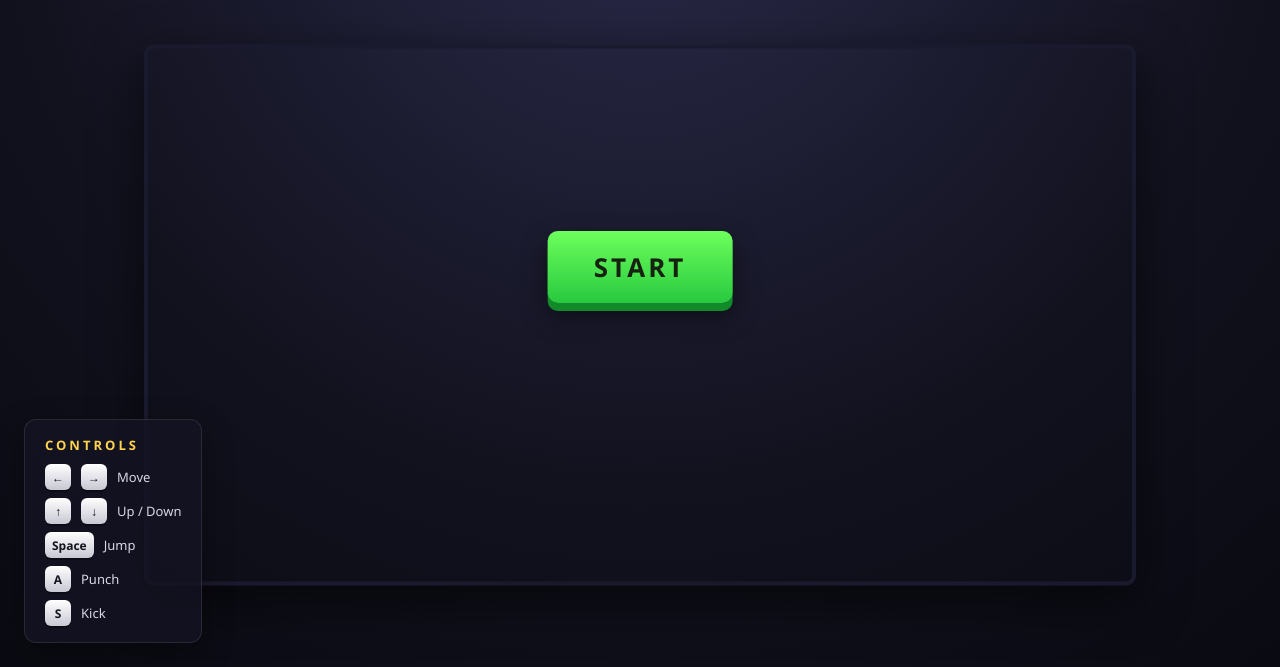
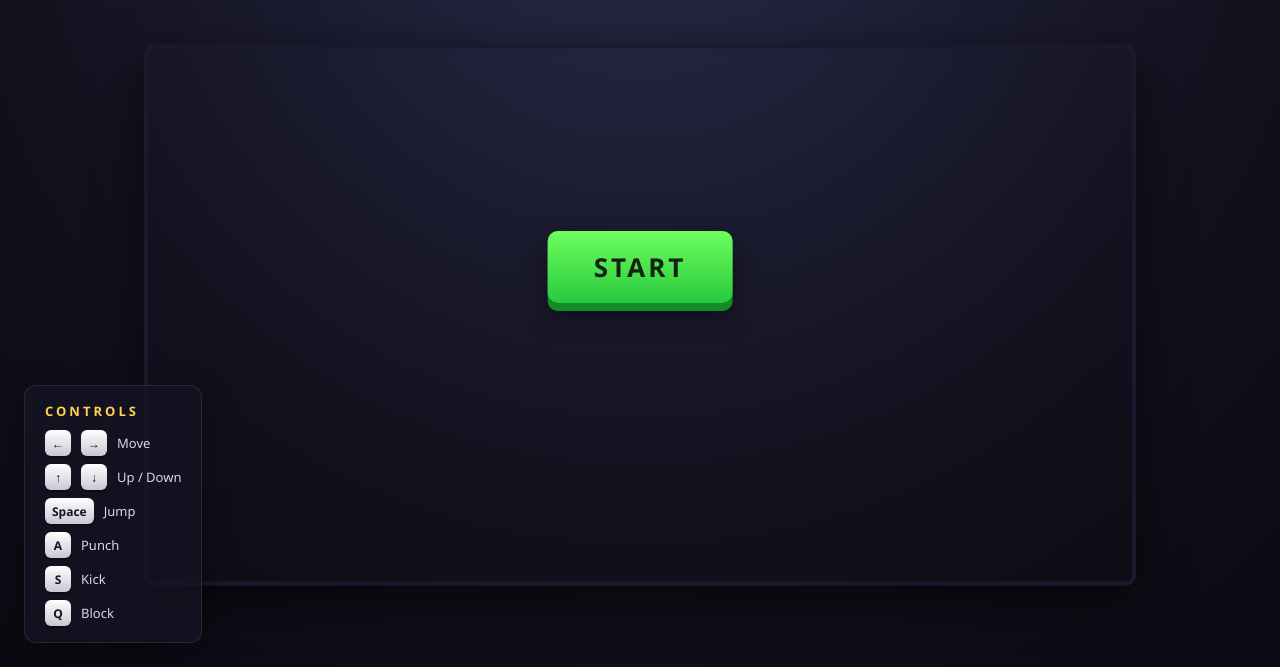
Before and after one commit to Dz0nZ1/-ECSGame, a plain HTML site: page index.html in a window 1280 px wide. Shown: the part 133-800 px from the top of the page. Drawn offline with Linux system fonts and the light colour scheme.

Commit message:
Add CLAUDE.md, expand README with sprites and docs, add Q to controls

```diff
--- a/index.html
+++ b/index.html
@@ -267,6 +267,7 @@
         <li><span class="key">Space</span> Jump</li>
         <li><span class="key">A</span> Punch</li>
         <li><span class="key">S</span> Kick</li>
+        <li><span class="key">Q</span> Block</li>
       </ul>
     </div>
 
```
Also changed, not shown: 2 other files.
